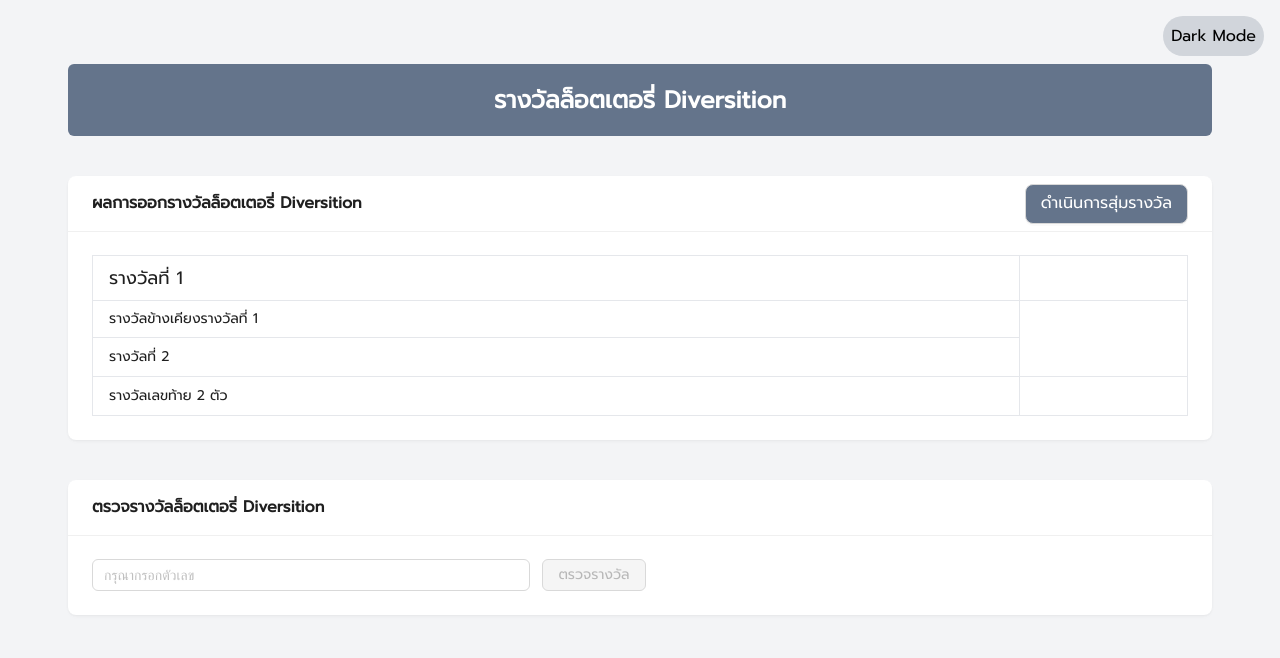
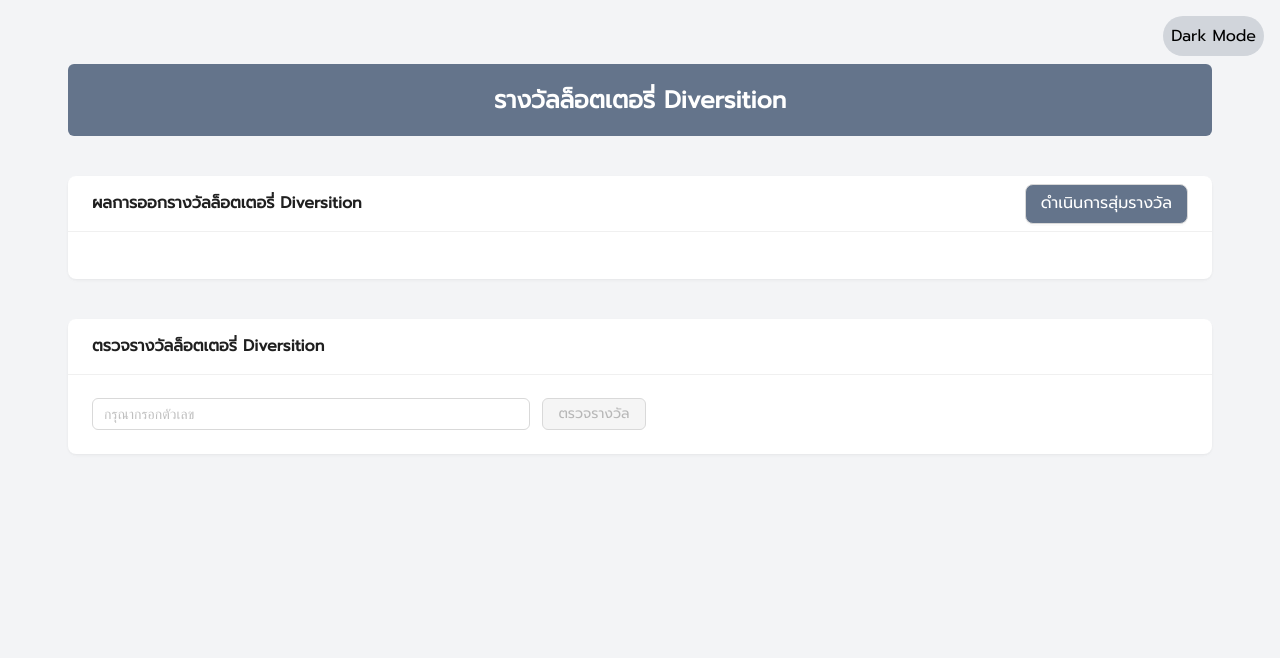
Before and after one commit to Firstweera/lotto, a React (Vite) app: page / in a window 1280 px wide. Shown: the top 658 px of the page. Built offline with nearby package versions, Linux system fonts and the light colour scheme.

Commit message:
fix/display-table

```diff
--- a/src/App.tsx
+++ b/src/App.tsx
@@ -1,4 +1,4 @@
-import { useState } from "react";
+import { useEffect, useState } from "react";
 import {
   CheckLotto,
   ContentContainer,
@@ -29,6 +29,13 @@ const App = () => {
   const [lottoNumberToCheck, setLottoNumberToCheck] = useState<string>("");
   const [searchPrizes, setSearchPrizes] = useState<boolean>(false);
   const [resultMessage, setResultMessage] = useState<JSX.Element>(<></>);
+  const [tableLotto, setTableLotto] = useState<boolean>(false);
+
+  useEffect(() => {
+    if (firstPrize !== "") {
+      setTableLotto(true);
+    }
+  }, []);
 
   const generateLottoNumber = () => {
     const min = 0;
@@ -71,6 +78,7 @@ const App = () => {
     localStorage.setItem("sidePrizes", JSON.stringify(newSidePrizes));
     localStorage.setItem("last2DigitsPrize", newLast2DigitsPrize);
 
+    setTableLotto(true);
     // console.log("Generating First Prize:", newFirstPrize);
     // console.log("Generating Second Prizes:", newSecondPrizes);
     // console.log("Generating Side Prizes:", newSidePrizes);
@@ -123,7 +131,7 @@ const App = () => {
     if (last2DigitsOfLottoNumber === last2DigitsPrize) {
       return (
         <div className="tw-text-white tw-bg-green-500 tw-mt-5 tw-p-5 tw-rounded-md">
-           ยินดีด้วย...คุณถูกรางวัลเลขท้าย 2 ตัว
+          ยินดีด้วย...คุณถูกรางวัลเลขท้าย 2 ตัว
         </div>
       );
     }
@@ -159,6 +167,7 @@ const App = () => {
             secondPrizes={secondPrizes}
             sidePrizes={sidePrizes}
             last2DigitsPrize={last2DigitsPrize}
+            tableLotto={tableLotto}
           />
         </div>
 
--- a/src/components/DisplayLotto.tsx
+++ b/src/components/DisplayLotto.tsx
@@ -6,6 +6,7 @@ interface IDisplayLotto {
   sidePrizes: string[];
   last2DigitsPrize: string;
   handleGeneratePrizes: () => void;
+  tableLotto: boolean;
 }
 
 export const DisplayLotto: React.FC<IDisplayLotto> = (props) => {
@@ -15,12 +16,13 @@ export const DisplayLotto: React.FC<IDisplayLotto> = (props) => {
     sidePrizes,
     last2DigitsPrize,
     handleGeneratePrizes,
+    tableLotto,
   } = props;
 
-  console.log("firstPrize", firstPrize);
-  console.log("sidePrizes", sidePrizes);
-  console.log("secondPrizes", secondPrizes);
-  console.log("last2DigitsPrize", last2DigitsPrize);
+  // console.log("firstPrize", firstPrize);
+  // console.log("sidePrizes", sidePrizes);
+  // console.log("secondPrizes", secondPrizes);
+  // console.log("last2DigitsPrize", last2DigitsPrize);
 
   return (
     <>
@@ -40,10 +42,14 @@ export const DisplayLotto: React.FC<IDisplayLotto> = (props) => {
         bordered={false}
         className="lg:w-3/5 md:w-4/5 sm:w-full"
       >
+        {tableLotto === true ? (
           <table className="tw-table-auto tw-border tw-border-collapse tw-w-full">
             <tbody>
               <tr>
-              <td colSpan={1} className="tw-border tw-px-4 tw-py-2 tw-text-lg">
+                <td
+                  colSpan={1}
+                  className="tw-border tw-px-4 tw-py-2 tw-text-lg"
+                >
                   รางวัลที่ 1
                 </td>
                 <td
@@ -54,7 +60,10 @@ export const DisplayLotto: React.FC<IDisplayLotto> = (props) => {
                 </td>
               </tr>
               <tr>
-              <td colSpan={1} className="tw-border tw-px-4 tw-py-2 tw-text-sm">
+                <td
+                  colSpan={1}
+                  className="tw-border tw-px-4 tw-py-2 tw-text-sm"
+                >
                   รางวัลข้างเคียงรางวัลที่ 1
                 </td>
                 {sidePrizes &&
@@ -96,6 +105,7 @@ export const DisplayLotto: React.FC<IDisplayLotto> = (props) => {
               </tr>
             </tbody>
           </table>
+        ) : null}
       </Card>
     </>
   );
```
Lines whose indentation alone changed are shown as unchanged.
